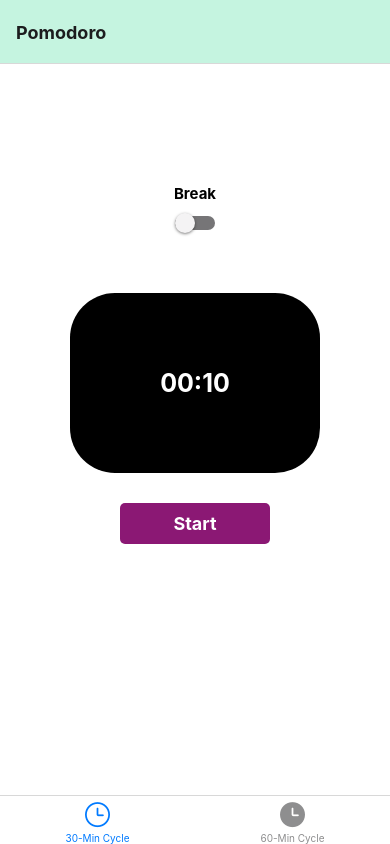
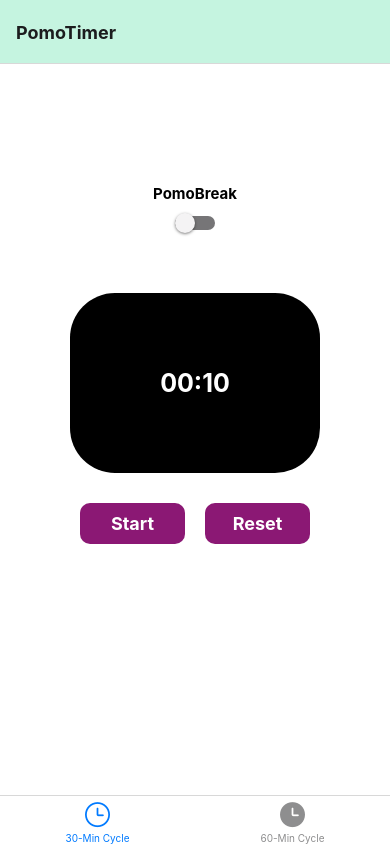
Before and after one commit to ngzhekai/Pomodoro-App, a React Native app: screen / in a window 390 px wide. Built offline with nearby package versions, Linux system fonts and the light colour scheme.

Commit message:
style: 💄 formatting

```diff
--- a/App.js
+++ b/App.js
@@ -1,6 +1,6 @@
 import { createBottomTabNavigator } from '@react-navigation/bottom-tabs';
 import {NavigationContainer} from '@react-navigation/native';
-import Test from './src/components/FocusCycle';
+import Pomo from './src/screens/FocusCycle';
 import { StyleSheet } from 'react-native';
 import { StatusBar } from 'expo-status-bar';
 import { AntDesign } from '@expo/vector-icons';
@@ -11,7 +11,7 @@ export default function App() {
         <NavigationContainer style={styles.container}>
         <Tab.Navigator
         screenOptions={{
-            headerTitle: 'Pomodoro',
+            headerTitle: 'PomoTimer',
                 tabBarStyle: {
                     backgroundColor: 'white',
                 },
@@ -28,12 +28,12 @@ export default function App() {
         options={{tabBarIcon: ({focused, color, size}) =>
                 <AntDesign name={focused ? 'clockcircleo' : 'clockcircle'} size={size} color={color} />
         }}
-        >{() => <Test is30Min={true} />}</Tab.Screen>
+        >{() => <Pomo is30Min={true} />}</Tab.Screen>
         <Tab.Screen name={'60-Min Cycle'}
         options={{tabBarIcon: ({focused, color, size}) =>
                 <AntDesign name={focused ? 'clockcircleo' : 'clockcircle'} size={size} color={color} />
         }}
-        >{() => <Test is30Min={false}/>}</Tab.Screen>
+        >{() => <Pomo is30Min={false}/>}</Tab.Screen>
         </Tab.Navigator>
         </NavigationContainer>
     );
--- a/src/components/Timer.js
+++ b/src/components/Timer.js
@@ -3,9 +3,14 @@ import { View, Text } from 'react-native';
 import TimeFormatter from '../components/TimeFormatter';
 
 const Timer = ({ timerCount }) => {
+    const {
+        timerWrapper,
+        timerText,
+    } = styles;
+
     return (
-    <View style={styles.timerWrapper}>
-      <Text style={styles.timerText}>{TimeFormatter(timerCount)}</Text>
+        <View style={timerWrapper}>
+        <Text style={timerText}>{TimeFormatter(timerCount)}</Text>
         </View>
     );
 };
--- a/src/components/TimerButton.js
+++ b/src/components/TimerButton.js
@@ -1,27 +1,45 @@
 import React from 'react';
-import { TouchableOpacity, StyleSheet, Text } from 'react-native';
+import { TouchableOpacity, StyleSheet, Text, View } from 'react-native';
 
-const TimerButton = ({ isActive, handleStartPause }) => {
+const TimerButton = ({ isActive, handleStartPause, handleReset }) => {
+    const {
+        container,
+        button,
+        buttonType1,
+        buttonText,
+    } = styles;
+
     return (
+        <View style={container}>
         <TouchableOpacity
-      style={[styles.button, styles.buttonType1]}
+        style={[button, buttonType1]}
         onPress={handleStartPause}
         >
-      <Text style={styles.buttonText}>{isActive ? 'Pause' : 'Start'}</Text>
+        <Text style={buttonText}>{isActive ? 'Pause' : 'Start'}</Text>
         </TouchableOpacity>
+        <TouchableOpacity
+        style={[button, buttonType1]}
+        onPress={handleReset}
+        >
+        <Text style={buttonText}>Reset</Text>
+        </TouchableOpacity>
+        </View>
     );
 };
 
 const styles = StyleSheet.create({
+    container: {
+        flexDirection: 'row',
+    },
     button: {
         alignItems: 'center',
         justifyContent: 'center',
-    width: 150,
+        width: 105,
         paddingVertical: 10,
-    marginHorizontal: 80,
+        marginHorizontal: 10,
         marginVertical: 10,
         elevation: 8,
-    borderRadius: 5,
+        borderRadius: 10,
     },
     buttonType1: {
         backgroundColor: '#8B1874',
--- a/src/components/ToggleButton.js
+++ b/src/components/ToggleButton.js
@@ -2,9 +2,14 @@ import React from 'react';
 import { Switch, View, Text, StyleSheet } from 'react-native';
 
 const ToggleButton = ({ isEnabled, toggleSwitch, isActive }) => {
+    const {
+        toggleWrapper,
+        toggleText,
+    } = styles;
+
     return (
-    <View style={styles.toggleWrapper}>
-      <Text style={styles.toggleText}>Break</Text>
+        <View style={toggleWrapper}>
+        <Text style={toggleText}>PomoBreak</Text>
         <Switch
         trackColor={{ false: '#767577', true: '#5BC236' }}
         thumbColor={'#f4f3f4'}
--- a/src/components/FocusCycle.js
+++ b/src/screens/FocusCycle.js
@@ -1,4 +1,4 @@
-import React, { useState, useEffect } from 'react';
+import React, { useState, useEffect, useRef } from 'react';
 import { Alert } from 'react-native';
 import Layout from '../components/Layout';
 import Timer from '../components/Timer';
@@ -11,13 +11,20 @@ const FocusCycle = ({ is30Min }) => {
     const [timerCount, setTimerCount] = useState(is30Min ? 10 : 2700);
     const [isEnabled, setIsEnabled] = useState(false);
     const [sound, setSound] = useState(null);
+    const pausedTimerCountRef = useRef(null);
 
     const toggleSwitch = () => setIsEnabled((previousState) => !previousState);
 
     useEffect(() => {
+        const breakTimer = isEnabled ? (is30Min ? 5 : 900) : is30Min ? 10 : 2700;
+
+        if (pausedTimerCountRef.current !== null) {
+            setTimerCount(pausedTimerCountRef.current);
+        } else {
+            setTimerCount(breakTimer);
+        }
+
         let interval = null;
-        const breakTimer = isEnabled ? (is30Min ? 5 : 900) : is30Min ? 10 : 2700;
-        setTimerCount(breakTimer);
 
         if (isActive) {
             interval = setInterval(() => {
@@ -32,8 +39,6 @@ const FocusCycle = ({ is30Min }) => {
                     return prevTimer - 1;
                 });
             }, 1000);
-        } else {
-            clearInterval(interval);
         }
 
         // to pause the timer from counting down
@@ -44,6 +49,15 @@ const FocusCycle = ({ is30Min }) => {
 
     const handleStartPause = () => {
         setIsActive((previousState) => !previousState);
+        if (!isActive) {
+            pausedTimerCountRef.current = timerCount;
+        }
+    };
+
+    const handleReset = () => {
+        setIsActive(false);
+        setTimerCount(is30Min ? 10 : 2700);
+        pausedTimerCountRef.current = null;
     };
 
     const notifyAlert = async () => {
@@ -79,7 +93,7 @@ const FocusCycle = ({ is30Min }) => {
         <Layout>
         <ToggleButton isEnabled={isEnabled} toggleSwitch={toggleSwitch} isActive={isActive} />
         <Timer timerCount={timerCount} />
-        <TimerButton isActive={isActive} handleStartPause={handleStartPause} />
+        <TimerButton isActive={isActive} handleStartPause={handleStartPause} handleReset={handleReset} />
         </Layout>
     );
 };
```
Also changed, not shown: src/components/Layout.js (indentation only). Lines whose indentation alone changed are shown as unchanged.
